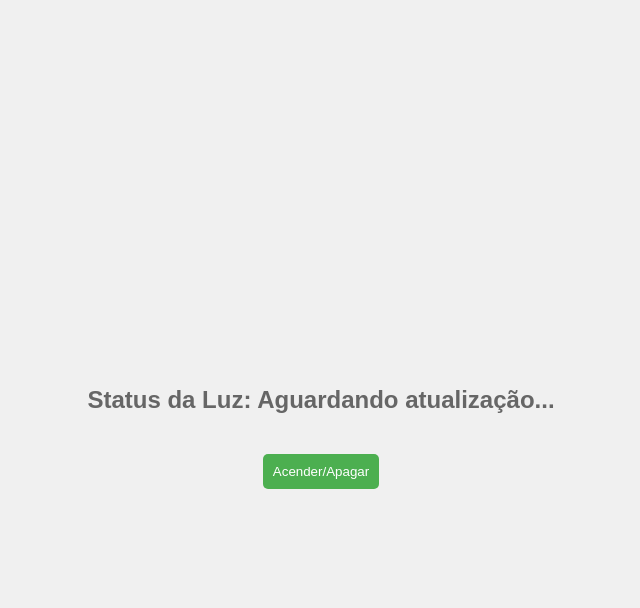
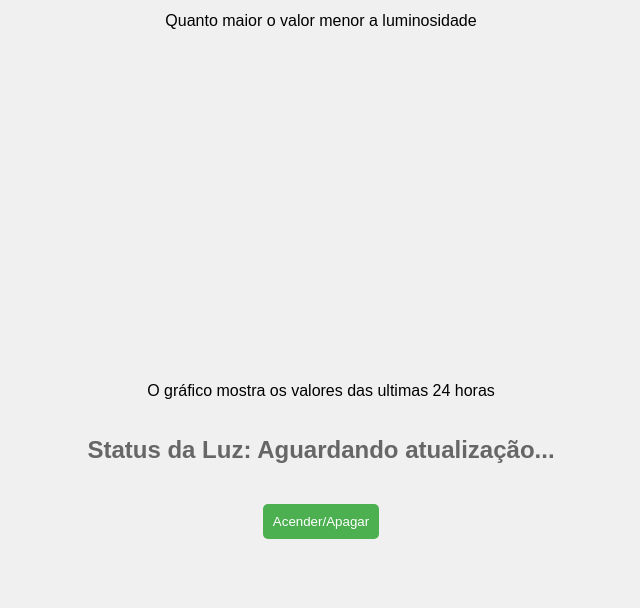
Before and after one commit to luquech/ProjetoIoT, a plain HTML site: page AppWeb/index.html in a window 1280 px wide. Shown: the part 192-800 px from the top of the page, without its empty margins (319-959 px from the left). Drawn offline with nearby package versions, Linux system fonts and the light colour scheme; no server answers.

Commit message:
Update index.html

```diff
--- a/AppWeb/index.html
+++ b/AppWeb/index.html
@@ -17,7 +17,9 @@
   <center>
     <h1> My light monitor</h1>
     <h2><span id="valorLDR"></span></h2>
-     <canvas id="ldrChart" width="500" height="150"></canvas>
+    <p> Quanto maior o valor menor a luminosidade</p>
+    <canvas id="ldrChart" width="500" height="150"></canvas>
+    <p> O gráfico mostra os valores das ultimas 24 horas</p>
     <h2 id="lightStatus">Status da Luz: Aguardando atualização...</h2>
     <button id="toggleButton">Acender/Apagar</button>
   </center>
```
